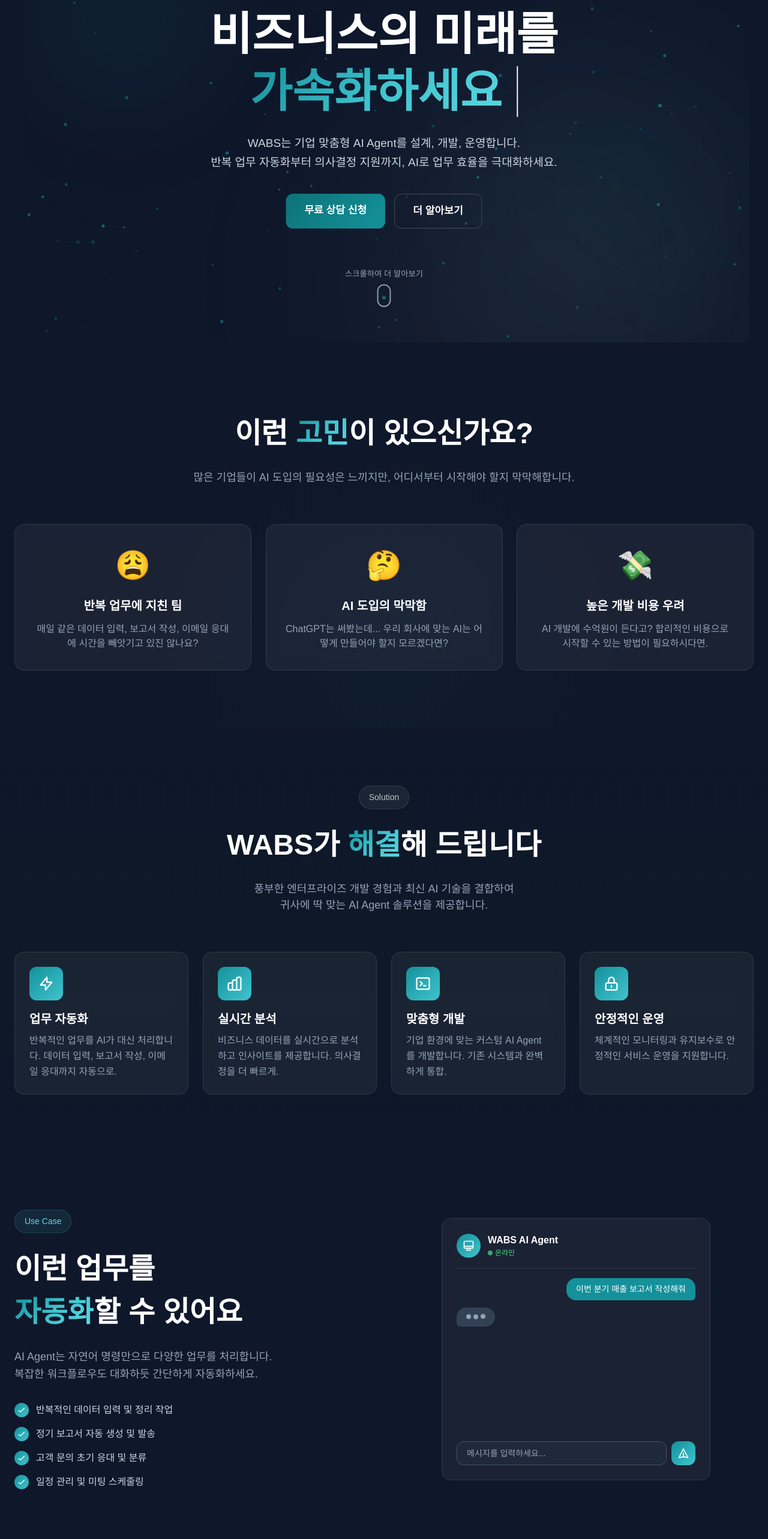
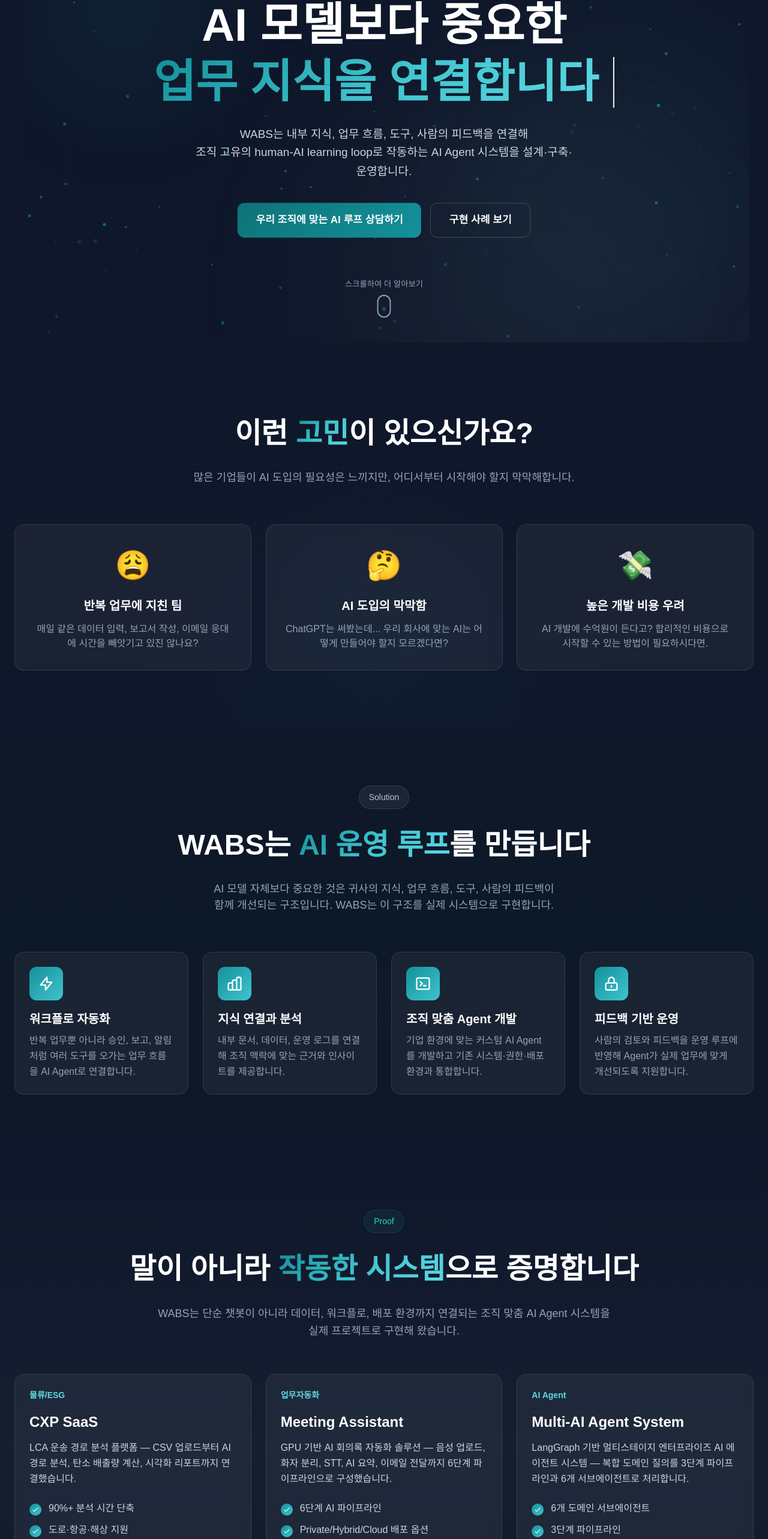
Before and after one commit to korwabs/korwabs.github.io, a Next.js app: page / in a window 1280 px wide. Shown: the part 209-2775 px from the top of the page at 60% size. Built offline with nearby package versions, Linux system fonts and the light colour scheme.

Commit message:
feat: add positioning proof section

```diff
--- a/src/components/Header.tsx
+++ b/src/components/Header.tsx
@@ -26,8 +26,9 @@
   }, []);
 
   const navItems = [
-    { name: "Home", href: "#home" },
+    { name: "Home", href: "#hero" },
     { name: "Solution", href: "#solution" },
+    { name: "Proof", href: "#proof" },
     { name: "UseCase", href: "#usecase" },
     { name: "Process", href: "#process" },
     { name: "Contact", href: "#contact" },
@@ -48,7 +49,7 @@
         <div className="container mx-auto px-6">
           <div className="flex items-center justify-between h-16 md:h-20">
             {/* Logo */}
-            <a href="#home" className="cursor-pointer" aria-label="WABS 홈으로 이동">
+            <a href="#hero" className="cursor-pointer" aria-label="WABS 홈으로 이동">
               <motion.div
                 whileHover={{ scale: 1.05 }}
                 className="flex items-center gap-2"
--- a/src/components/Main.tsx
+++ b/src/components/Main.tsx
@@ -5,6 +5,7 @@
   HeroSection,
   ProblemSection,
   SolutionSection,
+  ProofSection,
   DemoSection,
   ProcessSection,
   CTASection,
@@ -21,6 +22,7 @@
       <HeroSection heroOpacity={heroOpacity} heroScale={heroScale} />
       <ProblemSection />
       <SolutionSection />
+      <ProofSection />
       <DemoSection />
       <ProcessSection />
       <CTASection />
--- a/src/components/sections/CTASection.tsx
+++ b/src/components/sections/CTASection.tsx
@@ -76,9 +76,9 @@
                 viewport={{ once: true }}
                 transition={{ duration: 0.6, delay: 0.2 }}
               >
-                AI Agent 도입,
+                우리 조직의 AI 운영 루프,
                 <br />
-                <span className="gradient-text">지금 시작하세요</span>
+                <span className="gradient-text">어디서 시작할지 함께 찾겠습니다</span>
               </motion.h2>
 
               <motion.p
@@ -88,9 +88,9 @@
                 viewport={{ once: true }}
                 transition={{ duration: 0.6, delay: 0.3 }}
               >
-                무료 상담을 통해 귀사에 맞는 AI Agent 도입 전략을 제안받으세요.
+                현재 업무 흐름과 데이터, 사람이 검토해야 할 지점을 함께 분석해
                 <br />
-                전문 컨설턴트가 친절하게 안내해 드립니다.
+                실제 운영에 붙일 수 있는 AI Agent 도입 경로를 제안합니다.
               </motion.p>
 
               <motion.a
@@ -126,7 +126,7 @@
                     d="M3 8l7.89 5.26a2 2 0 002.22 0L21 8M5 19h14a2 2 0 002-2V7a2 2 0 00-2-2H5a2 2 0 00-2 2v10a2 2 0 002 2z"
                   />
                 </motion.svg>
-                <span className="relative z-10">무료 상담 신청</span>
+                <span className="relative z-10">AI Agent 도입 상담하기</span>
               </motion.a>
             </div>
 
--- a/src/components/sections/Footer.tsx
+++ b/src/components/sections/Footer.tsx
@@ -12,7 +12,7 @@
   ];
 
   const companyLinks = [
-    { label: "About Us", href: "#home" },
+    { label: "About Us", href: "#hero" },
     { label: "Contact", href: "#contact" },
   ];
 
--- a/src/components/sections/HeroSection.tsx
+++ b/src/components/sections/HeroSection.tsx
@@ -92,8 +92,8 @@
   return (
     <Element name="hero">
       <motion.section
-        id="home"
         style={{ opacity: heroOpacity, scale: heroScale }}
+        id="hero"
         className="relative min-h-screen flex items-center justify-center overflow-hidden pt-16 md:pt-20 scroll-mt-20"
         onMouseMove={handleMouseMove}
       >
@@ -148,7 +148,7 @@
                 animate={{ opacity: [1, 0.7, 1] }}
                 transition={{ duration: 2, repeat: Infinity }}
               >
-                AI Agent 도입 & 솔루션 개발 전문
+                조직 맞춤 AI Agent 시스템 구축
               </motion.span>
             </motion.span>
 
@@ -164,11 +164,11 @@
                 animate={{ opacity: 1, x: 0 }}
                 transition={{ duration: 0.5, delay: 0.4 }}
               >
-                비즈니스의 미래를
+                AI 모델보다 중요한
               </motion.span>
               <br />
               <TypewriterText
-                texts={["자동화하세요", "혁신하세요", "가속화하세요"]}
+                texts={["운영 루프를 만듭니다", "업무 지식을 연결합니다", "사람의 피드백을 학습합니다"]}
               />
             </motion.h1>
 
@@ -178,10 +178,9 @@
               animate={{ opacity: 1, y: 0 }}
               transition={{ duration: 0.6, delay: 0.5 }}
             >
-              WABS는 기업 맞춤형 AI Agent를 설계, 개발, 운영합니다.
+              WABS는 내부 지식, 업무 흐름, 도구, 사람의 피드백을 연결해
               <br />
-              반복 업무 자동화부터 의사결정 지원까지, AI로 업무 효율을
-              극대화하세요.
+              조직 고유의 human-AI learning loop로 작동하는 AI Agent 시스템을 설계·구축·운영합니다.
             </motion.p>
 
             <motion.div
@@ -195,13 +194,13 @@
                 isPrimary
                 className="glow-button px-8 py-4 rounded-xl text-white font-semibold text-lg"
               >
-                무료 상담 신청
+                우리 조직에 맞는 AI 루프 상담하기
               </MagneticButton>
               <MagneticButton
-                href="#usecase"
+                href="#proof"
                 className="px-8 py-4 rounded-xl border border-white/20 text-white font-semibold text-lg hover:bg-white/5 transition-colors"
               >
-                더 알아보기
+                구현 사례 보기
               </MagneticButton>
             </motion.div>
 
--- /dev/null
+++ b/src/components/sections/ProofSection.tsx
@@ -0,0 +1,130 @@
+"use client";
+
+import { motion } from "framer-motion";
+
+const projects = [
+  {
+    category: "물류/ESG",
+    title: "CXP SaaS",
+    summary:
+      "LCA 운송 경로 분석 플랫폼 — CSV 업로드부터 AI 경로 분석, 탄소 배출량 계산, 시각화 리포트까지 연결했습니다.",
+    proof: ["90%+ 분석 시간 단축", "도로·항공·해상 지원", "Excel/PDF 리포트"],
+    stack: ["Next.js", "Supabase", "Google Gemini 2.5 Flash"],
+  },
+  {
+    category: "업무자동화",
+    title: "Meeting Assistant",
+    summary:
+      "GPU 기반 AI 회의록 자동화 솔루션 — 음성 업로드, 화자 분리, STT, AI 요약, 이메일 전달까지 6단계 파이프라인으로 구성했습니다.",
+    proof: ["6단계 AI 파이프라인", "Private/Hybrid/Cloud 배포 옵션", "Triton Server GPU 가속"],
+    stack: ["FastAPI", "NVIDIA Triton", "Whisper v3", "GPT-4.1"],
+  },
+  {
+    category: "AI Agent",
+    title: "Multi-AI Agent System",
+    summary:
+      "LangGraph 기반 멀티스테이지 엔터프라이즈 AI 에이전트 시스템 — 복합 도메인 질의를 3단계 파이프라인과 6개 서브에이전트로 처리합니다.",
+    proof: ["6개 도메인 서브에이전트", "3단계 파이프라인", "3계층 메모리 계층"],
+    stack: ["LangGraph", "LangChain", "FAISS", "FastAPI"],
+  },
+];
+
+const ProofSection = () => {
+  return (
+    <section id="proof" className="py-24 relative overflow-hidden scroll-mt-20">
+      <div className="absolute inset-0 bg-gradient-to-b from-transparent via-dark-800/40 to-transparent" />
+
+      <div className="container mx-auto px-6 relative z-10">
+        <motion.div
+          initial={{ opacity: 0, y: 30 }}
+          whileInView={{ opacity: 1, y: 0 }}
+          viewport={{ once: true }}
+          transition={{ duration: 0.6 }}
+          className="text-center mb-14"
+        >
+          <span className="inline-block px-4 py-2 rounded-full bg-primary-500/10 border border-primary-500/20 text-primary-400 text-sm font-medium mb-6">
+            Proof
+          </span>
+          <h2 className="text-4xl md:text-5xl font-bold text-white mb-6">
+            말이 아니라 <span className="gradient-text">작동한 시스템</span>으로 증명합니다
+          </h2>
+          <p className="text-dark-400 text-lg max-w-3xl mx-auto leading-relaxed">
+            WABS는 단순 챗봇이 아니라 데이터, 워크플로, 배포 환경까지 연결되는
+            조직 맞춤 AI Agent 시스템을 실제 프로젝트로 구현해 왔습니다.
+          </p>
+        </motion.div>
+
+        <div className="grid lg:grid-cols-3 gap-6">
+          {projects.map((project, idx) => (
+            <motion.article
+              key={project.title}
+              initial={{ opacity: 0, y: 40 }}
+              whileInView={{ opacity: 1, y: 0 }}
+              viewport={{ once: true }}
+              transition={{ duration: 0.55, delay: idx * 0.12 }}
+              className="glass-card rounded-2xl p-6 relative overflow-hidden group flex flex-col"
+            >
+              <div className="absolute inset-0 opacity-0 group-hover:opacity-100 transition-opacity duration-500 bg-gradient-to-br from-primary-500/10 via-transparent to-secondary-500/10" />
+
+              <div className="relative z-10 flex flex-col h-full">
+                <span className="text-sm font-semibold text-secondary-400 mb-4">
+                  {project.category}
+                </span>
+                <h3 className="text-2xl font-bold text-white mb-3 group-hover:text-primary-300 transition-colors">
+                  {project.title}
+                </h3>
+                <p className="text-dark-300 leading-relaxed mb-6">
+                  {project.summary}
+                </p>
+
+                <div className="space-y-3 mb-6">
+                  {project.proof.map((item) => (
+                    <div key={item} className="flex items-start gap-3 text-dark-300">
+                      <span className="mt-1 w-5 h-5 rounded-full bg-gradient-to-br from-primary-500 to-secondary-500 flex items-center justify-center shrink-0">
+                        <svg className="w-3.5 h-3.5 text-white" fill="none" viewBox="0 0 24 24" stroke="currentColor">
+                          <path strokeLinecap="round" strokeLinejoin="round" strokeWidth={2} d="M5 13l4 4L19 7" />
+                        </svg>
+                      </span>
+                      <span>{item}</span>
+                    </div>
+                  ))}
+                </div>
+
+                <div className="flex flex-wrap gap-2 mt-auto">
+                  {project.stack.map((item) => (
+                    <span
+                      key={item}
+                      className="px-3 py-1 rounded-full bg-dark-800/70 border border-white/10 text-dark-300 text-xs"
+                    >
+                      {item}
+                    </span>
+                  ))}
+                </div>
+              </div>
+            </motion.article>
+          ))}
+        </div>
+
+        <motion.div
+          initial={{ opacity: 0, y: 20 }}
+          whileInView={{ opacity: 1, y: 0 }}
+          viewport={{ once: true }}
+          transition={{ duration: 0.6, delay: 0.25 }}
+          className="mt-10 text-center"
+        >
+          <a
+            href="/portfolio/"
+            className="inline-flex items-center justify-center px-6 py-3 rounded-xl border border-white/20 text-white font-semibold hover:bg-white/5 focus:outline-none focus-visible:ring-2 focus-visible:ring-primary-400 transition-colors"
+          >
+            전체 포트폴리오 보기
+            <svg className="w-4 h-4 ml-2" fill="none" viewBox="0 0 24 24" stroke="currentColor">
+              <path strokeLinecap="round" strokeLinejoin="round" strokeWidth={2} d="M9 5l7 7-7 7" />
+            </svg>
+          </a>
+        </motion.div>
+      </div>
+    </section>
+  );
+};
+
+export default ProofSection;
--- a/src/components/sections/SolutionSection.tsx
+++ b/src/components/sections/SolutionSection.tsx
@@ -21,9 +21,9 @@
         />
       </svg>
     ),
-    title: "업무 자동화",
+    title: "워크플로 자동화",
     description:
-      "반복적인 업무를 AI가 대신 처리합니다. 데이터 입력, 보고서 작성, 이메일 응대까지 자동으로.",
+      "반복 업무뿐 아니라 승인, 보고, 알림처럼 여러 도구를 오가는 업무 흐름을 AI Agent로 연결합니다.",
   },
   {
     icon: (
@@ -41,9 +41,9 @@
         />
       </svg>
     ),
-    title: "실시간 분석",
+    title: "지식 연결과 분석",
     description:
-      "비즈니스 데이터를 실시간으로 분석하고 인사이트를 제공합니다. 의사결정을 더 빠르게.",
+      "내부 문서, 데이터, 운영 로그를 연결해 조직 맥락에 맞는 근거와 인사이트를 제공합니다.",
   },
   {
     icon: (
@@ -61,9 +61,9 @@
         />
       </svg>
     ),
-    title: "맞춤형 개발",
+    title: "조직 맞춤 Agent 개발",
     description:
-      "기업 환경에 맞는 커스텀 AI Agent를 개발합니다. 기존 시스템과 완벽하게 통합.",
+      "기업 환경에 맞는 커스텀 AI Agent를 개발하고 기존 시스템·권한·배포 환경과 통합합니다.",
   },
   {
     icon: (
@@ -81,9 +81,9 @@
         />
       </svg>
     ),
-    title: "안정적인 운영",
+    title: "피드백 기반 운영",
     description:
-      "체계적인 모니터링과 유지보수로 안정적인 서비스 운영을 지원합니다.",
+      "사람의 검토와 피드백을 운영 루프에 반영해 Agent가 실제 업무에 맞게 개선되도록 지원합니다.",
   },
 ];
 
@@ -105,12 +105,12 @@
               Solution
             </span>
             <h2 className="text-4xl md:text-5xl font-bold text-white mb-6">
-              WABS가 <span className="gradient-text">해결</span>해 드립니다
+              WABS는 <span className="gradient-text">AI 운영 루프</span>를 만듭니다
             </h2>
             <p className="text-dark-400 text-lg max-w-2xl mx-auto">
-              풍부한 엔터프라이즈 개발 경험과 최신 AI 기술을 결합하여
+              AI 모델 자체보다 중요한 것은 귀사의 지식, 업무 흐름, 도구, 사람의 피드백이
               <br />
-              귀사에 딱 맞는 AI Agent 솔루션을 제공합니다.
+              함께 개선되는 구조입니다. WABS는 이 구조를 실제 시스템으로 구현합니다.
             </p>
           </motion.div>
 
--- a/src/components/sections/index.ts
+++ b/src/components/sections/index.ts
@@ -1,6 +1,7 @@
 export { default as HeroSection } from "./HeroSection";
 export { default as ProblemSection } from "./ProblemSection";
 export { default as SolutionSection } from "./SolutionSection";
+export { default as ProofSection } from "./ProofSection";
 export { default as DemoSection } from "./DemoSection";
 export { default as ProcessSection } from "./ProcessSection";
 export { default as CTASection } from "./CTASection";
```
